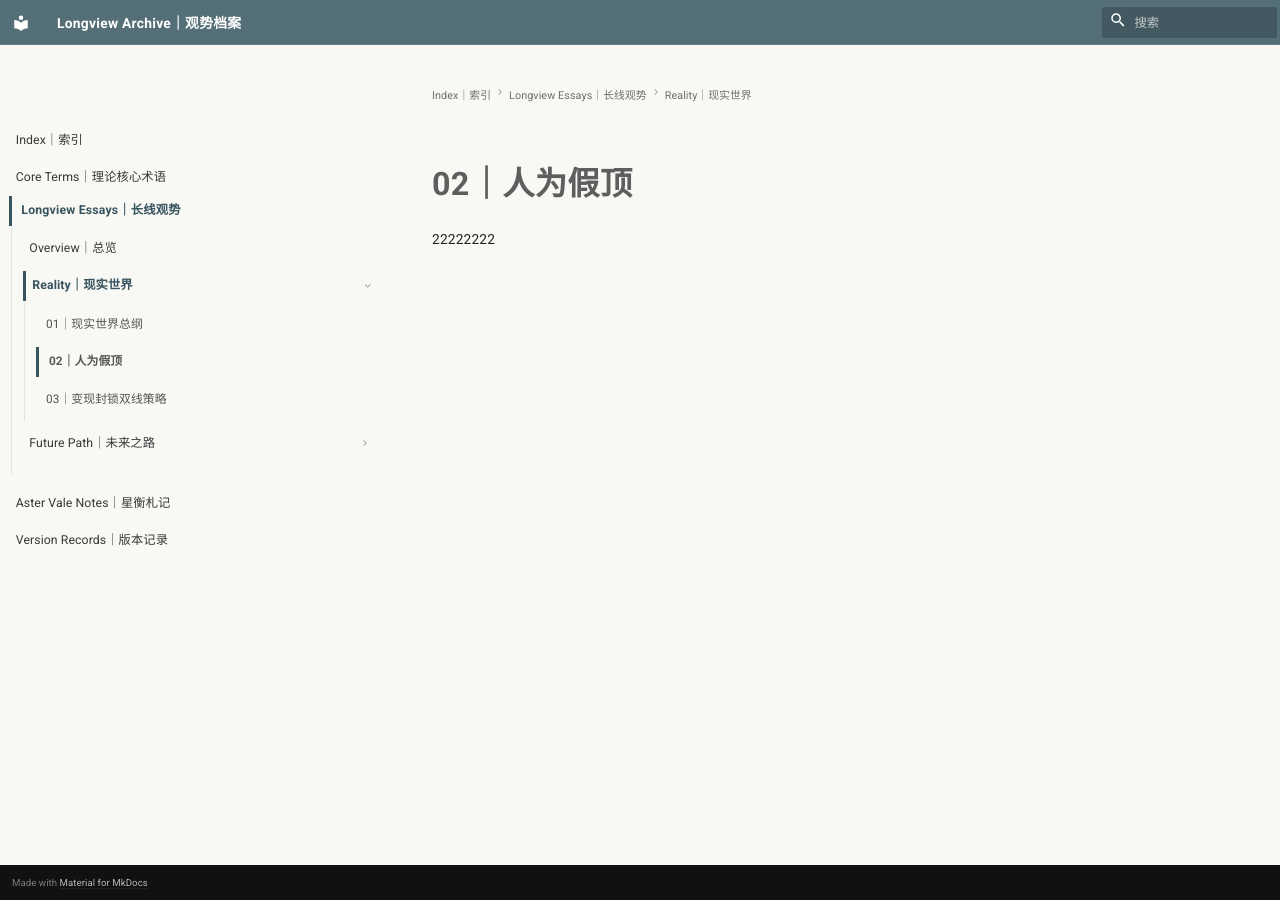
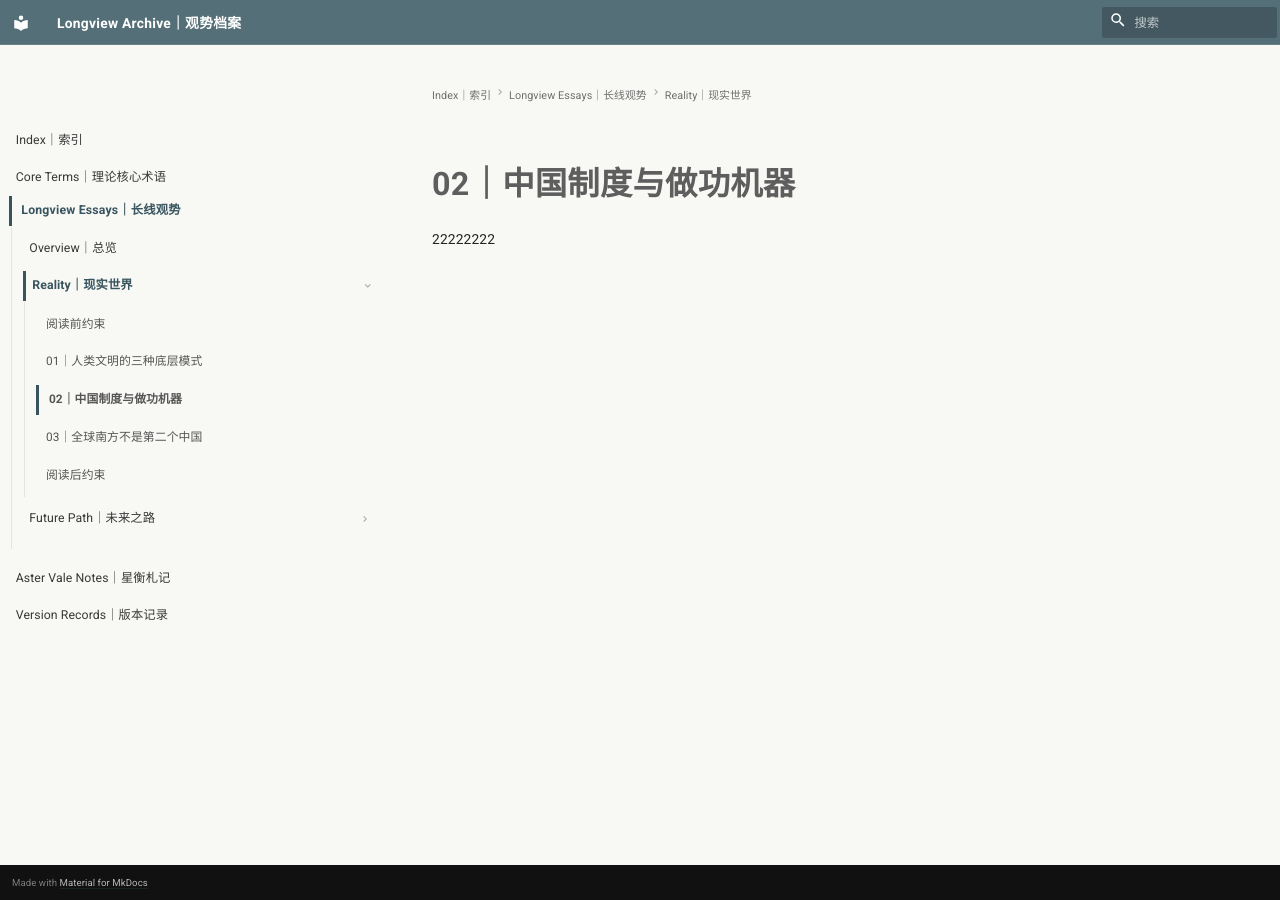
Before and after one commit to guanshi1688/longview-archive, an MkDocs documentation site: the page built from docs/essays/reality/02.md, in a window 1280 px wide. Built offline with MkDocs 1.6.1 and Material for MkDocs 9.7.7, drawn with Linux system fonts in a browser that asks for light colours.

Commit message:
Update essay structure in mkdocs.yml

```diff
--- a/mkdocs.yml
+++ b/mkdocs.yml
@@ -25,9 +25,11 @@ nav:
       - Overview｜总览: essays/index.md
 
       - Reality｜现实世界:
-          - 01｜现实世界总纲: essays/reality/01.md
-          - 02｜人为假顶: essays/reality/02.md
-          - 03｜变现封锁双线策略: essays/reality/03.md
+          - 阅读前约束: essays/reality/00.md
+          - 01｜人类文明的三种底层模式: essays/reality/01.md
+          - 02｜中国制度与做功机器: essays/reality/02.md
+          - 03｜全球南方不是第二个中国: essays/reality/03.md
+          - 阅读后约束: essays/reality/11.md
 
       - Future Path｜未来之路:
           - Overview｜整理中: essays/future/index.md
```
